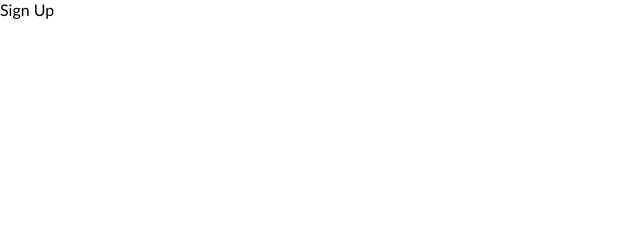
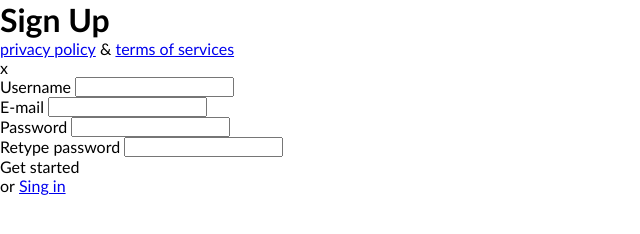
Before and after one commit to teklithuania/5-sign-up, a plain HTML site: page index.html in a window 1280 px wide. Shown: the whole page, without its empty margins (0-640 px from the left). Drawn offline with Linux system fonts and the light colour scheme.

Commit message:
HTML structure

```diff
--- a/index.html
+++ b/index.html
@@ -9,6 +9,41 @@
     <link rel="stylesheet" href="./css/custom.css">
 </head>
 <body>
-    Sign Up
+    <div class="container">
+        <div class="left">
+           <h1>Sign Up</h1>
+           <footer>
+               <a href="#">privacy policy</a>
+               <span>&</span>
+               <a href="#">terms of services</a>
+           </footer>
+        </div>
+        <div class="right">
+            <div class="x">x</div>
+            <form>
+                <div class="form-row">
+                    <label for="username">Username</label>
+                    <input type="text" name="username">
+                </div>
+                <div class="form-row">
+                    <label for="email">E-mail</label>
+                    <input type="email" name="email">
+                </div>
+                <div class="form-row">
+                    <label for="password">Password</label>
+                    <input type="password" name="password">
+                </div>
+                <div class="form-row">
+                    <label for="re-password">Retype password</label>
+                    <input type="password" name="re-password">
+                </div>
+                <div class="form-row">
+                    <div class="btn">Get started</div>
+                    <span>or</span>
+                    <a href="#">Sing in</a>
+                </div>
+            </form>
+        </div>
+    </div>
 </body>
 </html>
```
